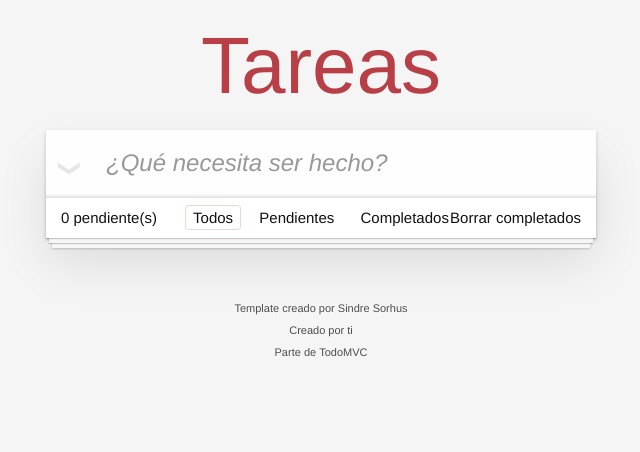
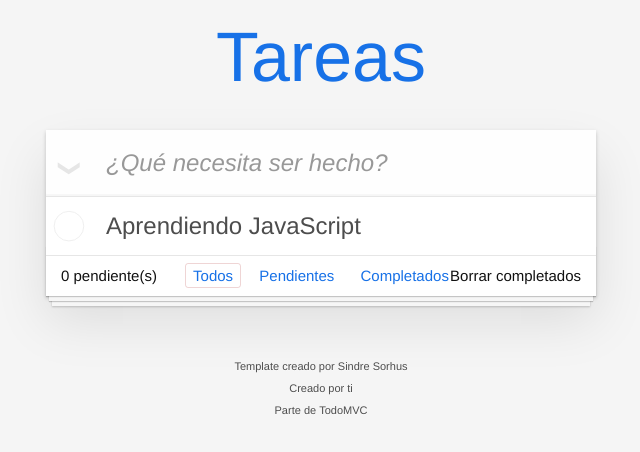
Before and after one commit to smavodev/lista_de_tareas_js, a website built with webpack: page src/index.html in a window 1280 px wide. Shown: the whole page, without its empty margins (319-959 px from the left). Built offline with nearby package versions, Linux system fonts and the light colour scheme.

Commit message:
Construir las tareas en el HTML

```diff
--- a/src/index.js
+++ b/src/index.js
@@ -1,13 +1,13 @@
 import './styles.css';
 
 import { Todo, TodoList } from './classes';
-
+import { crearTodoHtml } from './js/componentes';
 
 const todoList = new TodoList();
 
 const tarea = new Todo('Aprendiendo JavaScript');
-//console.log(tarea);
+todoList.nuevoTodo( tarea);
 
+console.log(todoList);
 
-todoList.nuevoTodo( tarea);
-console.log(todoList);
+crearTodoHtml( tarea );
--- a/src/js/componentes.js
+++ b/src/js/componentes.js
@@ -1,12 +1,21 @@
-import '../css/componentes.css';
+// Referencias en el HTML
+const divTodoList = document.querySelector(".todo-list");
 
-export const saludar = ( nombre ) => {
+export const crearTodoHtml = (todo) => {
+  const htmlTodo = `
+    <li class="${todo.completado ? "completed" : ""}" data-id="${todo.id}">
+        <div class="view">
+            <input class="toggle" type="checkbox" ${ todo.completado ? "checked" : ""}>
+            <label>${todo.tarea}</label>
+            <button class="destroy"></button>
+        </div>
+        <input class="edit" value="Create a TodoMVC template">
+    </li>`;
 
-    console.log('Creando etiqueta h1, en el HTML!');
+  const div = document.createElement("div");
+  div.innerHTML = htmlTodo;
 
-    const h1 = document.createElement('h1');
-    h1.innerText = `Hola, ${ nombre }`;
+  divTodoList.append(div.firstElementChild);
 
-    document.body.append( h1 );
-
-}
+  return div.firstElementChild;
+};
--- a/src/styles.css
+++ b/src/styles.css
@@ -71,10 +71,10 @@ body {
 	position: absolute;
 	top: -140px;
 	width: 100%;
-	font-size: 80px;
+	font-size: 70px;
 	font-weight: 200;
 	text-align: center;
-	color: #b83f45;
+	color: #1771e7;
 	-webkit-text-rendering: optimizeLegibility;
 	-moz-text-rendering: optimizeLegibility;
 	text-rendering: optimizeLegibility;
@@ -296,6 +296,7 @@ body {
 	position: absolute;
 	right: 0;
 	left: 0;
+	color: #1771e7;
 }
 
 .filters li {
```
Also changed, not shown: src/index.html (+3 -12 lines).
